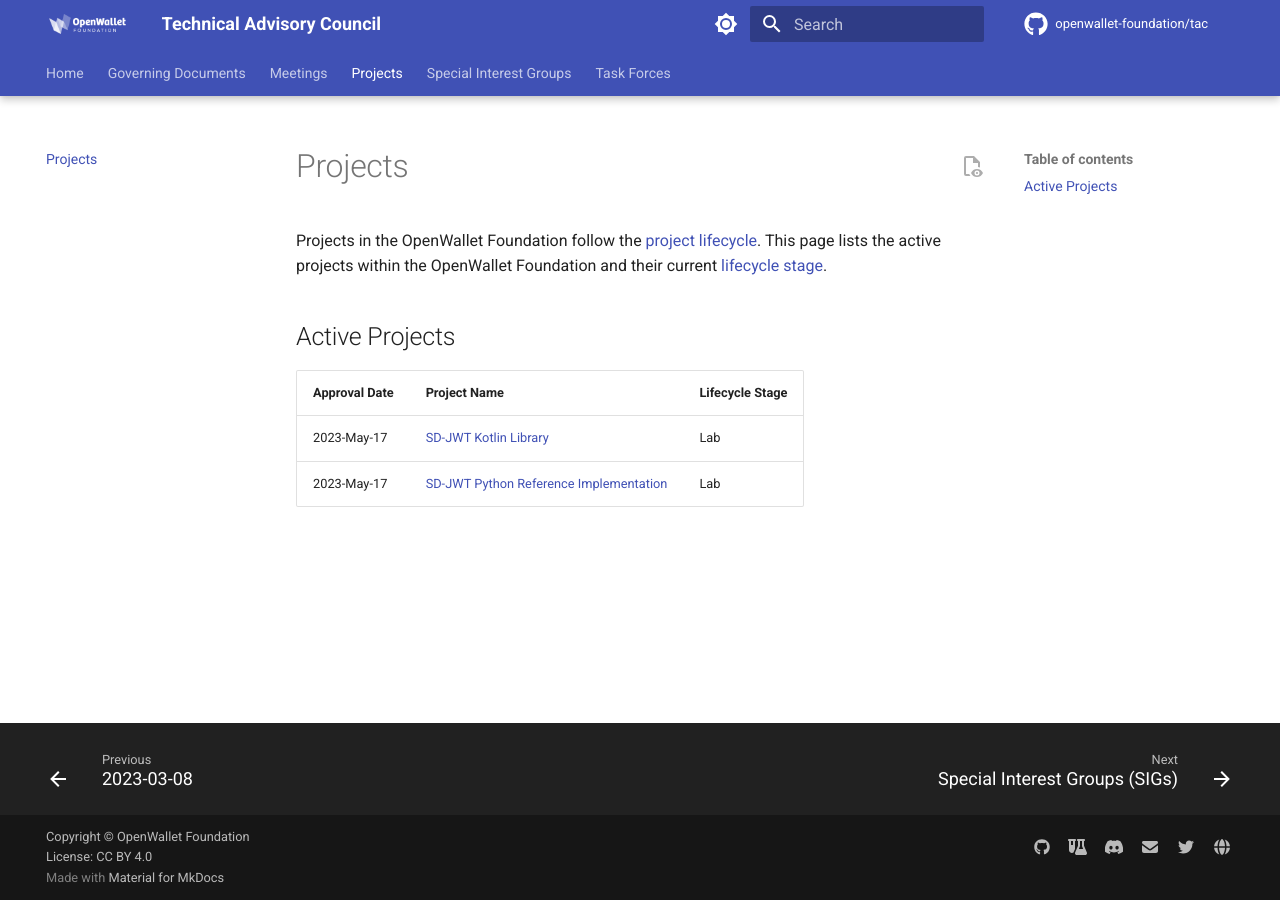
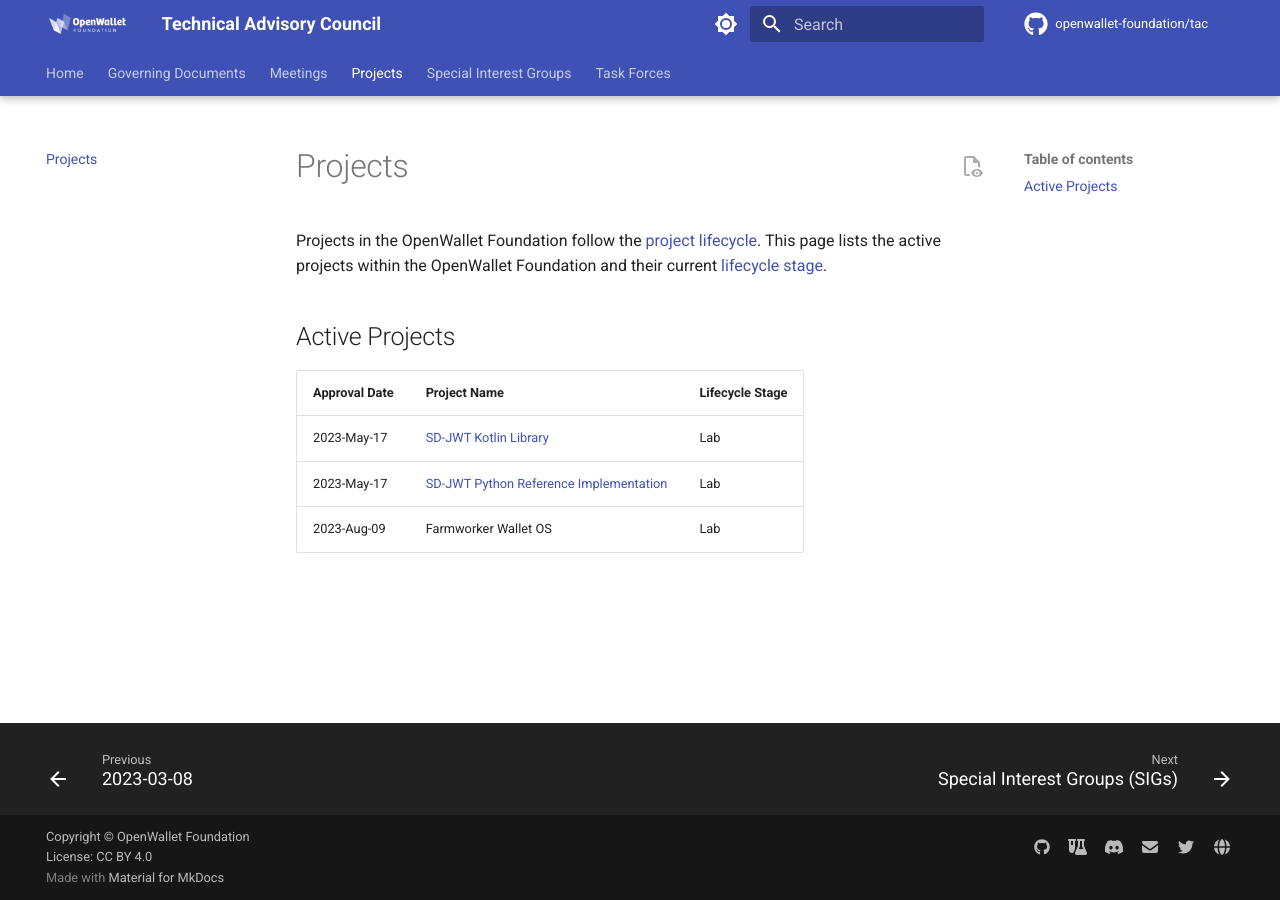
Before and after one commit to openwallet-foundation/tac, an MkDocs documentation site: the page built from docs/projects.md, in a window 1280 px wide. Built offline with MkDocs 1.6.1 and Material for MkDocs 9.7.7, drawn with Linux system fonts in a browser that asks for light colours; comment, search, counter and statistics services are not loaded.

Commit message:
Farmworker Wallet OS
Signed-off-by: Tracy Kuhrt <tracy.a.kuhrt@accenture.com>

```diff
--- a/docs/projects.md
+++ b/docs/projects.md
@@ -10,3 +10,4 @@
 | ------------- | -------------------------------------- | --------------- |
 | 2023-May-17   | [SD-JWT Kotlin Library](https://github.com/openwallet-foundation-labs/sd-jwt-kotlin) | Lab |
 | 2023-May-17   | [SD-JWT Python Reference Implementation](https://github.com/openwallet-foundation-labs/sd-jwt-python) | Lab |
+| 2023-Aug-09   | Farmworker Wallet OS | Lab |
```
